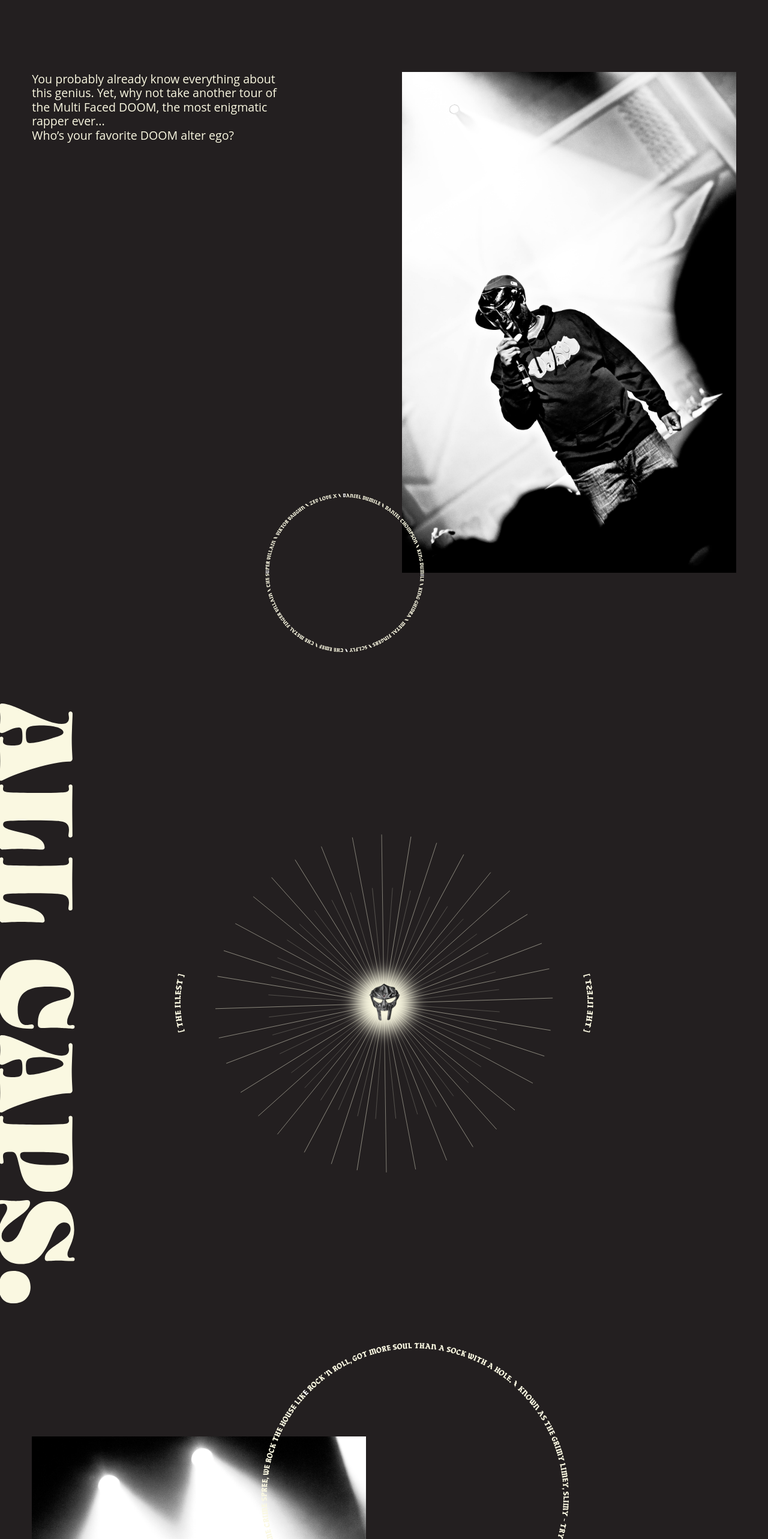
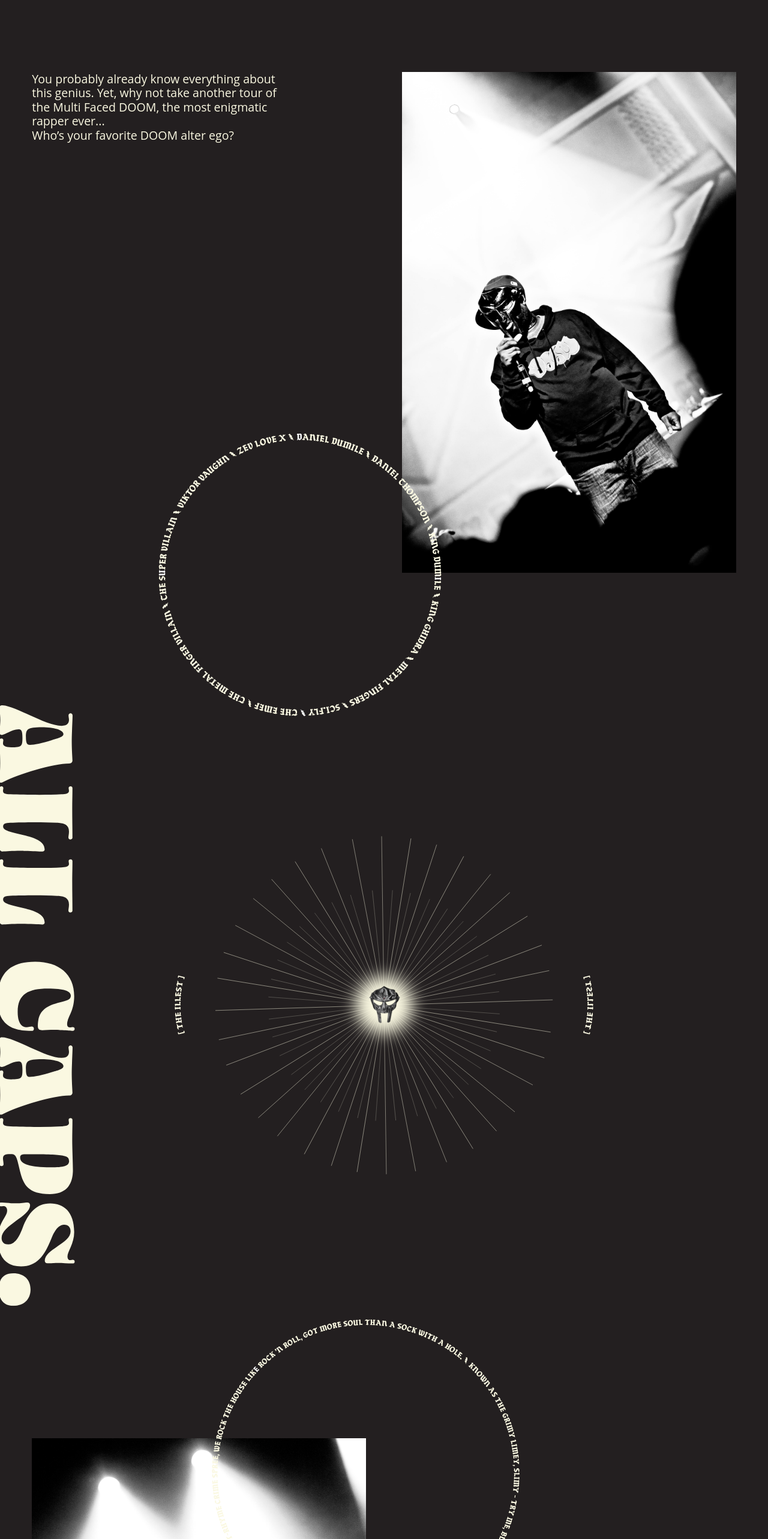
Before and after one commit to clarkeverdel/mfdoom-tribute, a Next.js app: page / in a window 1280 px wide. Shown: the part 840-3406 px from the top of the page at 60% size. Built offline with nearby package versions, Linux system fonts and the light colour scheme.

Commit message:
Refactoring first 4 sections
- Playing around with margins to see what works best on mobile
- Ready to demo for feedback

```diff
--- a/pages/Index/QuoteSection.tsx
+++ b/pages/Index/QuoteSection.tsx
@@ -6,7 +6,7 @@ import BlockQuote from '../../src/components/BlockQuote/BlockQuote'
 import ContentBlock from '../../src/components/ContentBlock/ContentBlock'
 
 
-const introImage = {
+const image = {
     src: '/static/img/photos/mfdoom_on_stage_2.jpg',
     alt: 'MF DOOM performing on stage.',
     width: 665,
@@ -14,15 +14,19 @@ const introImage = {
     layout: 'intrinsic'
 }
 
+const imageDecoration = {
+  src: '/static/img/quotes_circle.svg',
+  alt: 'MF Doom Quotes',
+  width: 586,
+  height: 586,
+  layout: 'intrinsic'
+}
+
 const QuoteSection = () => {
     return (
         <section className={`section section--quote`}>
             <div className="container fluid">
-                <ContentBlock image={introImage}>
-                    <div className={`section__circle`}>
-                      <Image src="/static/img/quotes_circle.svg" width={586} height={586} />
-                    </div>
-                </ContentBlock>
+                <ContentBlock image={image} imageDecoration={imageDecoration} className="section__content"></ContentBlock>
                 <BlockQuote className={`section__blockquote`}/>
             </div>
         </section>
--- a/src/components/BlockQuote/BlockQuote.scss
+++ b/src/components/BlockQuote/BlockQuote.scss
@@ -33,10 +33,20 @@
         &::before {
             content: "";
             height: 1px;
-            width: rem(60px);
+            width: rem(16px);
             display: inline-flex;
             background-color: color(white, bright);
-            margin-right: rem(16px);
+            margin-right: rem(8px);
+
+            @include mq(sm) {
+                width: calculatevw(60px);
+                margin-right: calculatevw(16px);
+            }
+
+            @include mq(xl) {
+                width: rem(60px);
+                margin-right: rem(16px);
+            }
         }
 
         > * {
--- a/src/components/ContentBlock/ContentBlock.tsx
+++ b/src/components/ContentBlock/ContentBlock.tsx
@@ -3,7 +3,6 @@ import React, { FunctionComponent } from 'react';
 
 type ContentBlock = {
     className?: string
-    layout?: string
     image: any // todo
     imageDecoration?: any // todo
     [x:string]: any
@@ -11,14 +10,17 @@ type ContentBlock = {
 
 const ContentBlock: FunctionComponent<ContentBlock>  = ({ className, image, imageDecoration, children } ) => {
     const { src, alt, width, height, position } = image
-    // layout = (width && height) && 'fill'
+
     className = `contentblock ${className}`
 
     return(
         <div className={position ? `${className} contentblock--image-${position}` : className}>
             {src && (
                 <div className={`contentblock__image`}>
-                    <Image src={src} alt={alt} width={width} height={height} />
+                    <div>
+                      <Image src={src} alt={alt} width={width} height={height} />
+                    </div>
+
                     {imageDecoration && (
                       <div className="contentblock__image__decoration">
                         <Image src={imageDecoration.src} alt={imageDecoration.alt} width={imageDecoration.width} height={imageDecoration.height} />
--- a/src/styles/common/_section.scss
+++ b/src/styles/common/_section.scss
@@ -1,7 +1,11 @@
 .section {
     position: relative;
-    min-height: 100vh;
+    min-height: 50vh;
     padding: $grid-gutter-width 0;
+
+    @include mq(md) {
+        min-height: 100vh;
+    }
 
     @include mq(lg) {
         padding: calculatevw($grid-gutter-width * 3) 0;
--- a/src/styles/common/_typography.scss
+++ b/src/styles/common/_typography.scss
@@ -48,7 +48,11 @@
 }
 
 @mixin text-xl {
-    font-size: rem(30px);
+    font-size: rem(12px);
+
+    @include mq(sm) {
+        font-size: calculatevw(30px);
+    }
 
     @include mq(lg) {
         font-size: calculatevw(30px);
--- a/src/styles/sections/_intro-section.scss
+++ b/src/styles/sections/_intro-section.scss
@@ -4,24 +4,6 @@
 
     &--intro {
         position: relative;
-
-        #{$parent}__circle {
-            z-index: 2;
-            position: absolute;
-            bottom: 0;
-            left: 50%;
-            transform: translate(-75%, 0);
-
-            @include mq(lg) {
-                width: calculatevw(531px);
-                height: calculatevw(531px);
-            }
-
-            @include mq(xxl) {
-                width: rem(531px);
-                height: rem(531px);
-            }
-        }
 
         .contentblock {
             &__content {
@@ -39,13 +21,20 @@
 
                 &__decoration {
                     transform: translate(0, -15%);
-                    width: 265px;
-                    height: 265px;
+                    width: rem(265px);
+                    height: rem(265px);
 
                     @include mq(md) {
                         position: absolute;
                         bottom: 0;
                         transform: translate(-86%, 50%);
+                        width: calculatevw(531px);
+                        height: calculatevw(531px);
+                    }
+
+                    @include mq(xxl) {
+                        width: rem(531px);
+                        height: rem(531px);
                     }
                 }
             }
--- a/src/styles/sections/_quote-section.scss
+++ b/src/styles/sections/_quote-section.scss
@@ -1,12 +1,43 @@
-.section--quote {
-    // padding: calc(var(--grid-gutter-width) * 4) 0 0
+.section {
+    $parent: &;
 
-    .section__circle {
+    &--quote {
+        position: relative;
+
+        @include mq(md, $direction: max) {
+            padding-top: rem(293px);
+        }
+
+        .section__blockquote {
+            z-index: 2;
+            margin-top: -15%;
+
+            @include mq(md) {
+                margin-top: -8%;
+            }
+        }
+
+        .contentblock {
+            &__image {
+                &__decoration {
                     z-index: 2;
                     position: absolute;
                     top: 0;
-        left: 50%;
-        transform: translate(-40%, 0);
+                    right: 0;
+                    transform: translate(0%, -80%);
+                    width: rem(293px);
+                    height: rem(293px);
+
+                    @include mq(sm) {
+                        width: calculatevw(293px);
+                        height: calculatevw(293px);
+                    }
+
+                    @include mq(md) {
+                        top: 0;
+                        right: 0;
+                        transform: translate(50%, -40%);
+                    }
 
                     @include mq(lg) {
                         width: calculatevw(586px);
@@ -17,9 +48,7 @@
                         height: rem(568px);
                     }
                 }
-
-    .section__blockquote {
-        z-index: 2;
-        margin-top: -8%;
             }
         }
+    }
+}
```
Lines whose indentation alone changed are shown as unchanged.
